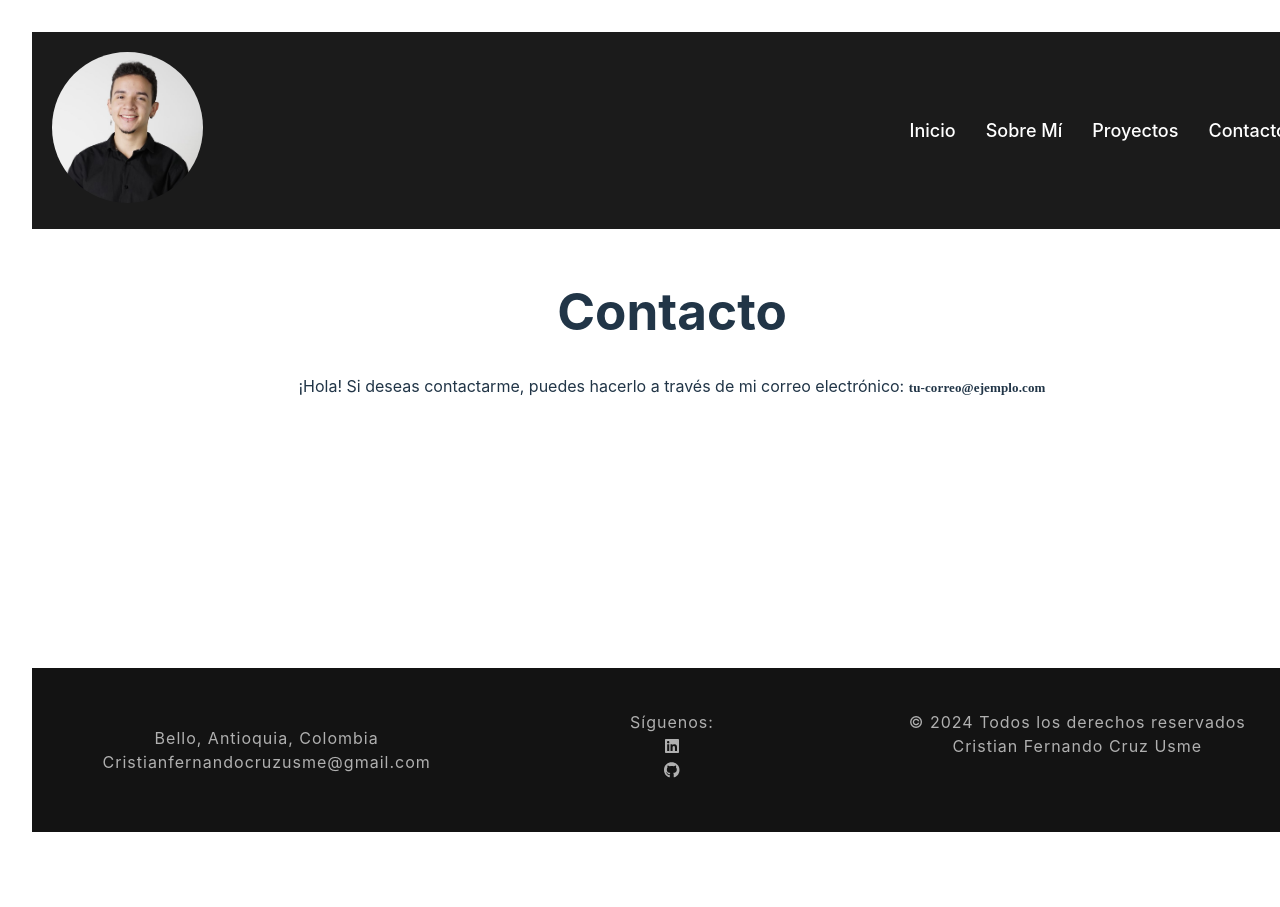
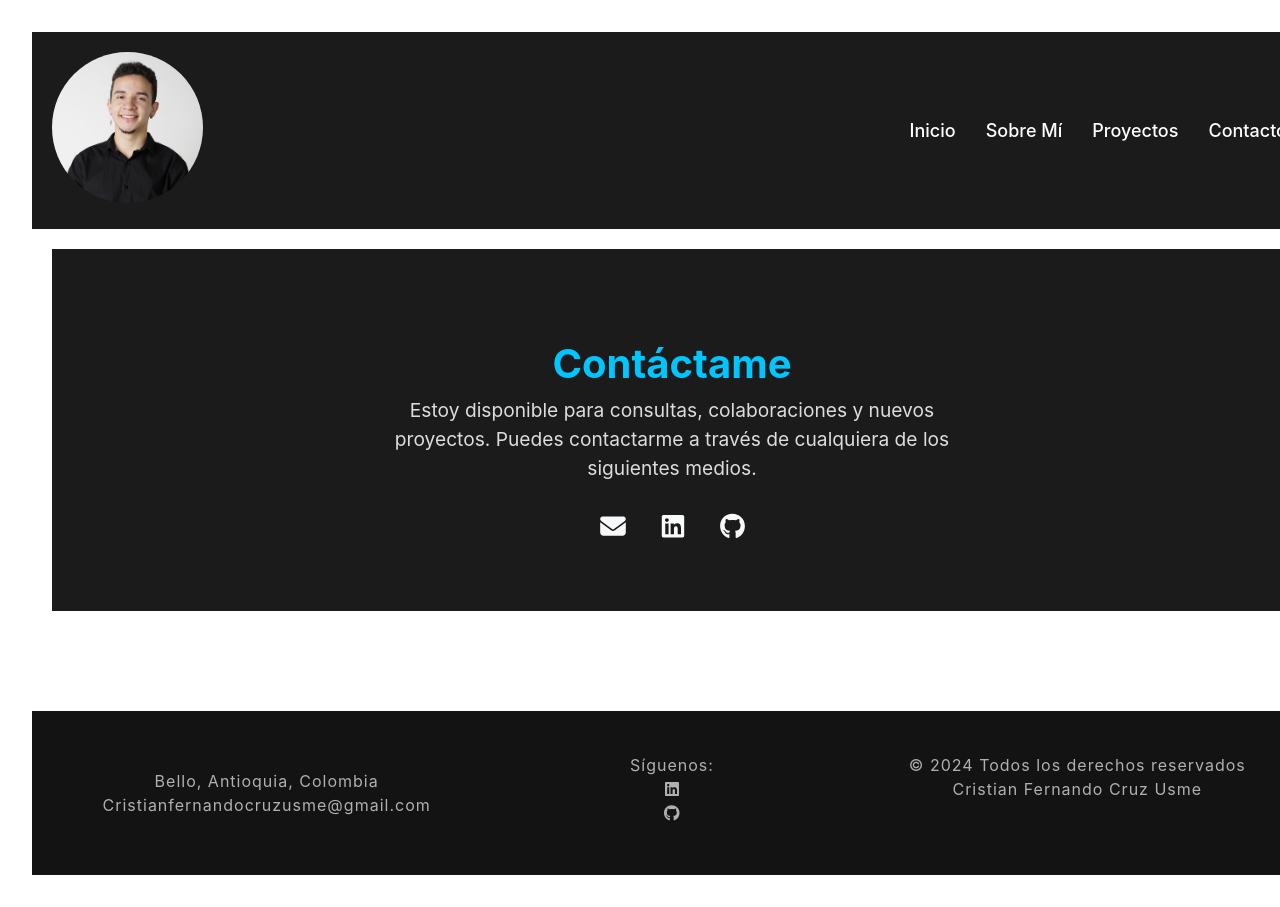
Before and after one commit to CristianDeveloper20/Portafolio-Framework, a Vue app: page /portafolio-framework/contact in a window 1280 px wide. Shown: the top 907 px of the page. Before the commit the page ends 864 px from the top, so only its background shows below. Built offline with nearby package versions, Linux system fonts and the light colour scheme.

Commit message:
feat: redesign ContactView with enhanced layout, social media links, and GSAP animations for improved user engagement

```diff
--- a/src/views/ContactView.vue
+++ b/src/views/ContactView.vue
@@ -1,29 +1,79 @@
 <template>
-    <div>
-        <h1>Contacto</h1>
-        <p>¡Hola! Si deseas contactarme, puedes hacerlo a través de mi correo electrónico:
-            <LabelComponent :title="email" customClass="bold-label" />
+    <section class="contact-section">
+        <h1 class="contact-title">Contáctame</h1>
+        <p class="contact-description">
+            Estoy disponible para consultas, colaboraciones y nuevos proyectos. Puedes contactarme a través de
+            cualquiera de los siguientes medios.
         </p>
-    </div>
+
+        <!-- Íconos de Redes Sociales -->
+        <div class="social-links">
+            <a href="https://mail.google.com/mail/?view=cm&fs=1&to=cristianfernandocruzusme@gmail.com"
+                class="social-link" target="_blank" title="Correo">
+                <font-awesome-icon icon="fa-solid fa-envelope" />
+            </a>
+            <a href="https://www.linkedin.com/in/cristian-fernando-cruz-usme-21014828a/" class="social-link"
+                target="_blank" title="LinkedIn">
+                <font-awesome-icon icon="fa-brands fa-linkedin" />
+            </a>
+            <a href="https://github.com/CristianDeveloper20" class="social-link" target="_blank" title="GitHub">
+                <font-awesome-icon icon="fa-brands fa-github" />
+            </a>
+        </div>
+    </section>
 </template>
 
 <script>
-import { defineComponent } from 'vue'
-import LabelComponent from '../components/common/LabelComponent.vue' // Asegúrate de que el path es correcto
+import { gsap } from "gsap";
 
-export default defineComponent({
-    name: 'ContactView',
-    components: {
-        LabelComponent
-    },
-    data() {
-        return {
-            email: 'tu-correo@ejemplo.com' // Define el email aquí o como propiedad
+export default {
+    name: "Contact",
+    mounted() {
+        // Animación de entrada para el título y descripción
+        gsap.from(".contact-title", { duration: 1, opacity: 0, y: -30 });
+        gsap.from(".contact-description", { duration: 1, opacity: 0, y: 20, delay: 0.5 });
+        gsap.from(".social-link", { duration: 0.8, opacity: 0, scale: 0.8, stagger: 0.2, delay: 1 });
+    }
+};
+</script>
+
+<style lang="scss" scoped>
+.contact-section {
+    padding: 60px 20px;
+    text-align: center;
+    background-color: #1b1b1b;
+    color: #f8f9fa;
+
+    .contact-title {
+        font-size: 2.5em;
+        margin-bottom: 10px;
+        color: #00c6ff;
+    }
+
+    .contact-description {
+        font-size: 1.2em;
+        margin-bottom: 30px;
+        color: #ddd;
+        max-width: 600px;
+        margin: 0 auto;
+    }
+
+    .social-links {
+        display: flex;
+        justify-content: center;
+        gap: 30px;
+        margin-top: 20px;
+
+        .social-link {
+            font-size: 2em;
+            color: #f8f9fa;
+            transition: color 0.3s ease, transform 0.3s ease;
+
+            &:hover {
+                color: #00c6ff;
+                transform: scale(1.1);
+            }
         }
     }
-})
-</script>
-
-<style scoped>
-/* Estilos específicos para ContactView.vue */
+}
 </style>
```
